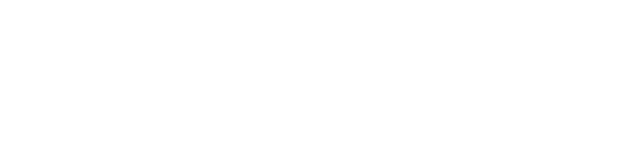
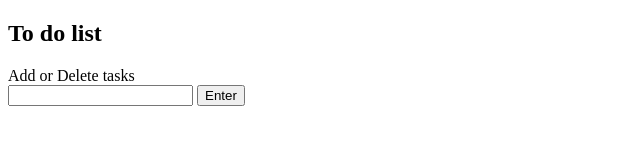
Before and after one commit to Arge21/To-do-list, a plain HTML site: page index.html in a window 1280 px wide. Shown: the whole page, without its empty margins (0-640 px from the left). Drawn offline with Linux system fonts and the light colour scheme.

Commit message:
feat add html
- add div container, button, label, input, list

```diff
--- a/index.html
+++ b/index.html
@@ -6,7 +6,15 @@
     <title>To-do-list</title>
 </head>
 <body>
+    <div id="container">
+        <h2>To do list</h2>
+        <label for="taskInput">Add or Delete tasks</label><br>
+        <input type="text" id="taskInput">
+        <button id="taskBtn">Enter</button>
+        <ul>
 
+        </ul>
+    </div>
 
     <script src="./script.js"></script>
 </body>
```
